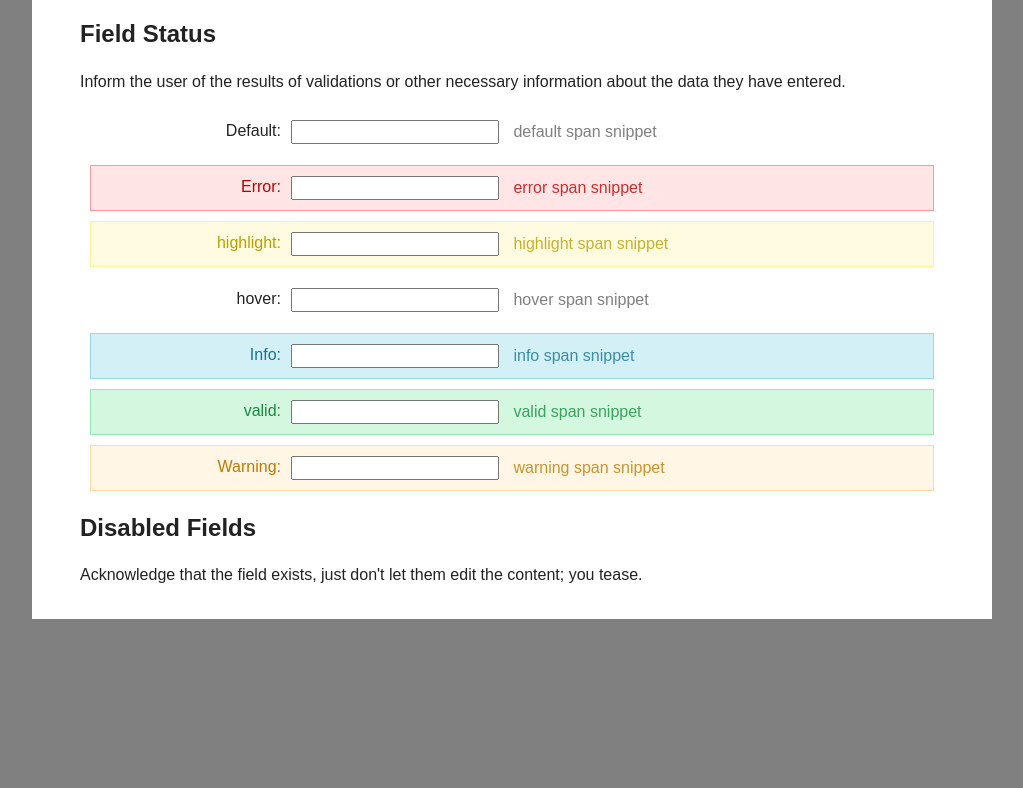
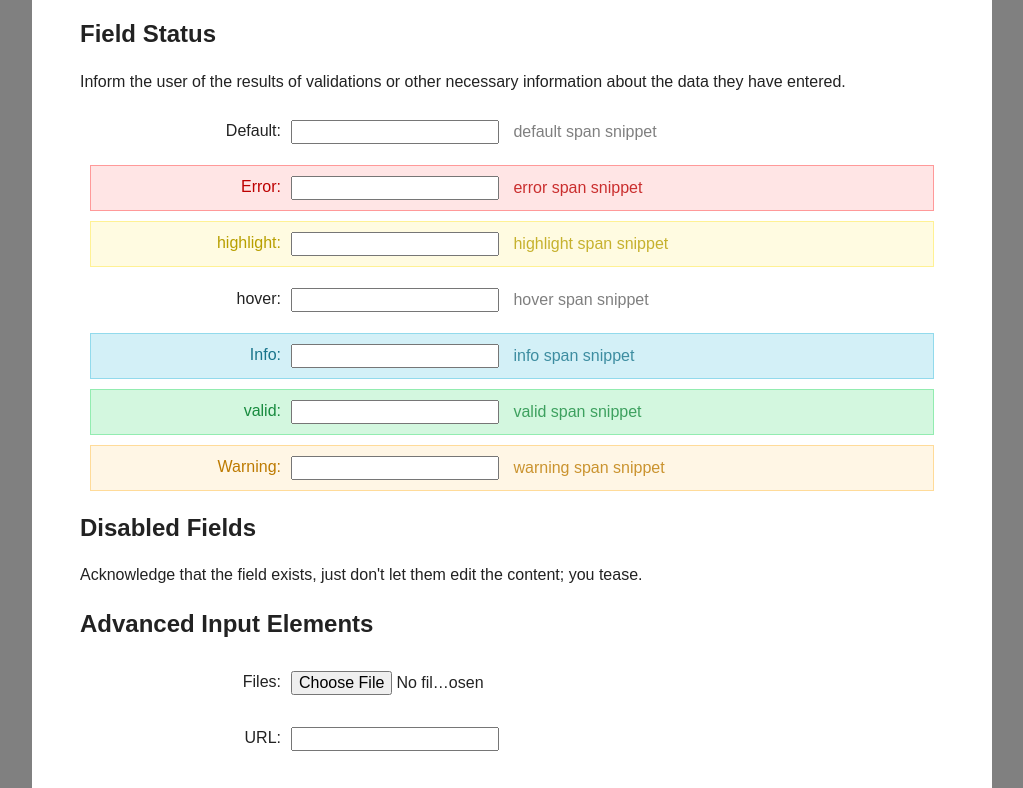
Before and after one commit to kalisjoshua/Styln, a plain HTML site: page index.htm in a window 1280 px wide. Shown: the part 2631-3419 px from the top of the page, without its empty margins (128-1151 px from the left). Before the commit the page ends 3250 px from the top, so only its background shows below. Drawn offline with Linux system fonts and the light colour scheme.

Commit message:
starting the advanced input elements

```diff
--- a/index.htm
+++ b/index.htm
@@ -209,7 +209,6 @@
             </fieldset>
         </div>
 
-        <div>
         <h3>Buttons</h3>
         <ul>
             <li>&lt;button&gt;Text&lt;/button&gt;
@@ -219,7 +218,6 @@
             <li>&lt;input type="reset" value="Text" /&gt;
             <li>&lt;input type="submit" value="Text" /&gt;
         </ul>
-        </div>
 
         <div class="styln buttons">
             <input type="button" value="Default" />
@@ -312,4 +310,16 @@
 
         <h2>Disabled Fields</h2>
         <p>Acknowledge that the field exists, just don't let them edit the content; you tease.</p>
+
+        <h2>Advanced Input Elements</h2>
+
+        <div class="styln">
+            <label class="" for="Files">Files: </label>
+            <input class="" id="Files" name="Files" type="file" />
+        </div>
+
+        <div class="styln">
+            <label class="" for="URL">URL: </label>
+            <input class="" id="URL" name="URL" type="url" />
+        </div>
     </form>
```
Lines whose indentation alone changed are shown as unchanged.
